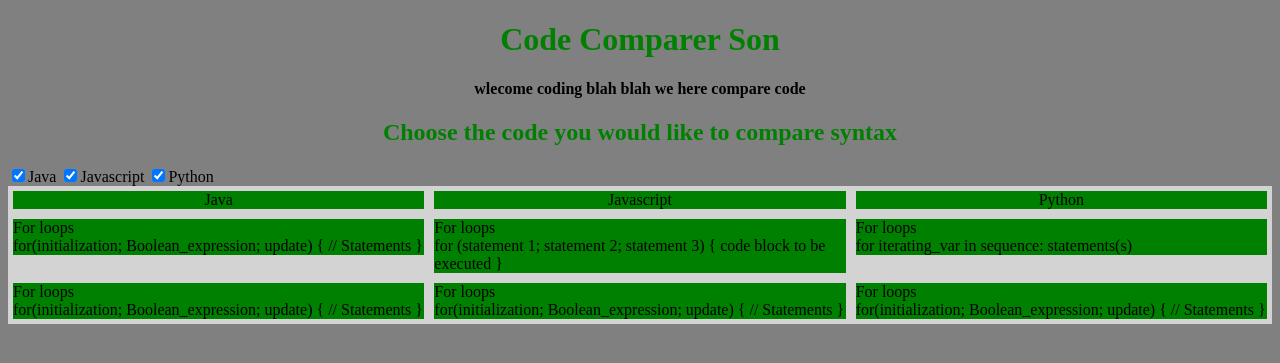
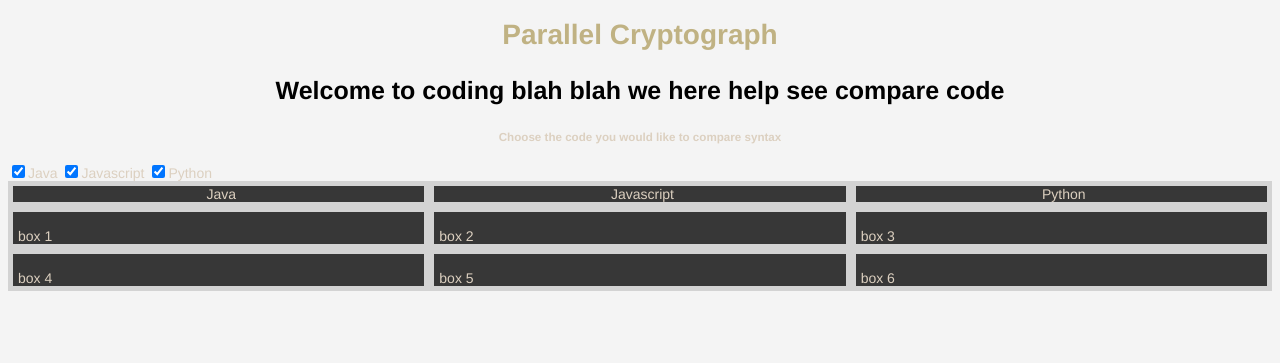
Before and after one commit to ghtie/code-comparer, a Python web app: template templates/index.html in a window 1280 px wide. Shown: the top 363 px of the page. Run offline with Jinja, Linux system fonts and the light colour scheme; the template is opened without the code that fills it, so the values that code supplies are empty; some libraries are stand-ins or nearby versions.

Commit message:
js panel

```diff
--- a/static/index.css
+++ b/static/index.css
@@ -1,18 +1,24 @@
-#panel {
-    padding: 50px;
-    display: none;
+
+body {
+  font-family: Helvetica;
+  font-weight: lighter;
+  font-size: 14px;
+  color: #DCD0C0;
+  background-color: #F4F4F4;
+background-image:url()
 }
-p{
-  color:green;
+
+h1 {
+  color: #C0B283;
 }
-h2{
-  color:green;
+
+h2 {
+  color:#373737;
+  font-size: 24px;
 }
-h1{
-  color: green;
-}
-body {
-  background-color: grey;
+h3{
+  color: black;
+  font-size: 25px
 }
 .flex-container {
     display: -webkit-flex;
@@ -22,47 +28,35 @@ body {
     background-color: lightgrey;
 }
 
-.flex-item1 {
-    background-color: green;
+.j-col {
+    background-color: #373737;
     width: 100%;
-    height:100%;
+    height: 100%;
     margin: 5px;
+    padding-left: 5px;
 }
 
-.flex-item2 {
-    background-color: green;
+.js-col {
+    background-color: #373737;
     width: 100%;
-    height:100%;
+    height: 100%;
     margin: 5px;
+    padding-left: 5px;
 }
-.flex-item3 {
-    background-color: green;
+
+.p-col {
+    background-color: #373737;
     width: 100%;
-    height:100%;
+    height: 100%;
     margin: 5px;
+    padding-left: 5px;
 }
-.flex-item4 {
-    background-color: green;
-    width: 100%;
-    height:100%;
-    margin: 5px;
+
+#panel {
+    padding: 5px;
+    display: none;
 }
-.flex-item5 {
-    background-color: green;
-    width: 166px;
-    height:100%;
-    margin: 5px;
+#panel2 {
+    padding: 5px;
+    display: none;
 }
-.flex-item6 {
-    background-color: green;
-    width: 166px;
-    height:100%;
-    margin: 5px;
-}
-.flex-item7 {
-    background-color: green;
-    width: 166px;
-    height:100%;
-    margin: 5px;
->>>>>>> 0f3e89154c38df6ce50f3acdc8cdd16ee0800794
-}
--- a/static/index.js
+++ b/static/index.js
@@ -1,42 +1,57 @@
+$(document).ready(setup);
 
-$(document).ready(syntaxChoice);
-
-function syntaxChoice(){
-  $("#java").click(displayJava)
-  $("#javascript").click(displayJavascript)
-  $("#python").click(displayPython)
-}
-$(document).ready(function(){
-    $("#loop").click(function(){
-        $("#panel, div.flex-item2 ").slideDown("slow");
-    });
-});
-function displayJava(){
-  $('div.flex-item2, div.flex-item5 ').toggle();
+//Setup Functions
+function syntaxChoice() {
+  $("#java").click(displayJava);
+  $("#javascript").click(displayJavascript);
+  $("#python").click(displayPython);
 }
 
-function displayJavascript(){
-  $('div.flex-item3, div.flex-item6').toggle();
+function loadChecked() {
+    $(".language-box").prop("checked", true);
 }
 
-function displayPython(){
-  $('div.flex-item4, div.flex-item7').toggle();
+function handleExample() {
+    $("#testappend").click(slidePanel);
 }
-window.onload=function()
- {
-   if (document.getElementById)
-   {
-var c = document.getElementById("java");
-           c.checked = true;
+
+function slidePanel() {
+    $("#panel").slideToggle("slow");
+
 }
-if (document.getElementById)
-{
-var d = document.getElementById("javascript");
-        d.checked = true;
+function handle() {
+    $("#testappend1").click(slide);
 }
-if (document.getElementById)
-{
-var e = document.getElementById("python");
-        e.checked = true;
+
+function slide() {
+    $("#panel2").slideToggle("slow");
+
 }
+
+
+//Toggle Functions
+function displayJava() {
+  $('.j-col').toggle();
 }
+
+function displayJavascript() {
+  $('.js-col').toggle();
+}
+
+function displayPython() {
+  $('.p-col').toggle();
+}
+
+
+
+
+function setup() {
+    syntaxChoice();
+    loadChecked();
+    handleExample();
+}
+
+window.onload=loadChecked;
+
+
+//$(document).ready(function() {$('#test').append('<div class="flex-item4"><br>box 6<div>)'}
--- a/templates/index.html
+++ b/templates/index.html
@@ -7,53 +7,68 @@
     <script type="text/javascript" src="static/index.js"></script>                                  <!-- Links javascript file -->
 </head>
 
+
 <body>
 
-<h1 style="text-align:center"> Code Comparer Son</h1>
-<h4 style='text-align:center'> wlecome coding blah blah we here compare code</h4>
-<h2 style="text-align:center">Choose the code you would like to compare syntax</h2>
-<input type='checkbox' id='java' value='show'>Java
- <input type='checkbox' id='javascript' value='show'>Javascript
- <input type='checkbox' id='python' value='show'>Python
+<h1 style="text-align:center"> Parallel Cryptograph </h1>
+<h3 style='text-align:center'> Welcome to coding blah blah we here help see compare code</h3>
+<h5 style="text-align:center">Choose the code you would like to compare syntax</h5>
+<input type='checkbox' id='java' class=language-box value='show'>Java
+<input type='checkbox' id='javascript' class=language-box value='show'>Javascript
+<input type='checkbox' id='python' class=language-box value='show'>Python
+
 <div class="flex-container">
-  <!--<div class="flex-item1" style='text-align:center'>Categories</div>-->
-  <div class="flex-item2" style='text-align:center'  >Java</div>
-  <div class="flex-item3" style='text-align:center' >Javascript</div>
-  <div class="flex-item4" style='text-align:center' >Python</div>
+  <div class="j-col" style='text-align:center'>Java</div>
+  <div class="js-col" style='text-align:center'>Javascript</div>
+  <div class="p-col" style='text-align:center'>Python</div>
 </div>
+
 <div class="flex-container">
-  <!--<div class="flex-item1" style='text-align:center'>For loops</div>-->
-  <div class="flex-item2" id='loop'>For loops
+  <div class="j-col" >
     <br>
-    for(initialization; Boolean_expression; update) {
-   // Statements
+    box 1
+  </div>
+  <div class="js-col" id="testappend">
+    <br>
+    box 2
+    <div id="panel">var step;
+      <br>
+for (step = 0; step < 5; step++) {
+  <br>
+  // Runs 5 times, with values of step 0 through 4.
+<br>
+  console.log('Walking east one step');
 }</div>
-  <div class="flex-item3" >For loops
+</div>
+  <div class="p-col">
+      <br>
+      box 3
+  </div>
+</div>
+
+<div class="flex-container">
+  <div class="j-col">
     <br>
-    for (statement 1; statement 2; statement 3) {
-    code block to be executed
+    box 4
+  </div>
+<div class="js-col" id='testappend1'>
+  <br>
+  box 5
+  <div id="panel2">var step;
+    <br>
+for (step = 0; step < 5; step++) {
+<br>
+// Runs 5 times, with values of step 0 through 4.
+<br>
+console.log('Walking east one step');
 }</div>
-  <div class="flex-item4" >For loops
-      <br>for iterating_var in sequence:
-   statements(s)</div>
 </div>
-<div class="flex-container">
-  <div class="flex-item2" id='loop'>For loops
-    <br>
-    for(initialization; Boolean_expression; update) {
-   // Statements
-}</div>
-<div class="flex-item3" id='loop'>For loops
+
+<div class="p-col">
   <br>
-  for(initialization; Boolean_expression; update) {
- // Statements
-}</div>
-<div class="flex-item4" id='loop'>For loops
-  <br>
-  for(initialization; Boolean_expression; update) {
- // Statements
-}</div>
-<div id="panel">aint no example</div>
+  box 6
+</div>
+</div>
 </body>
 
 
```
